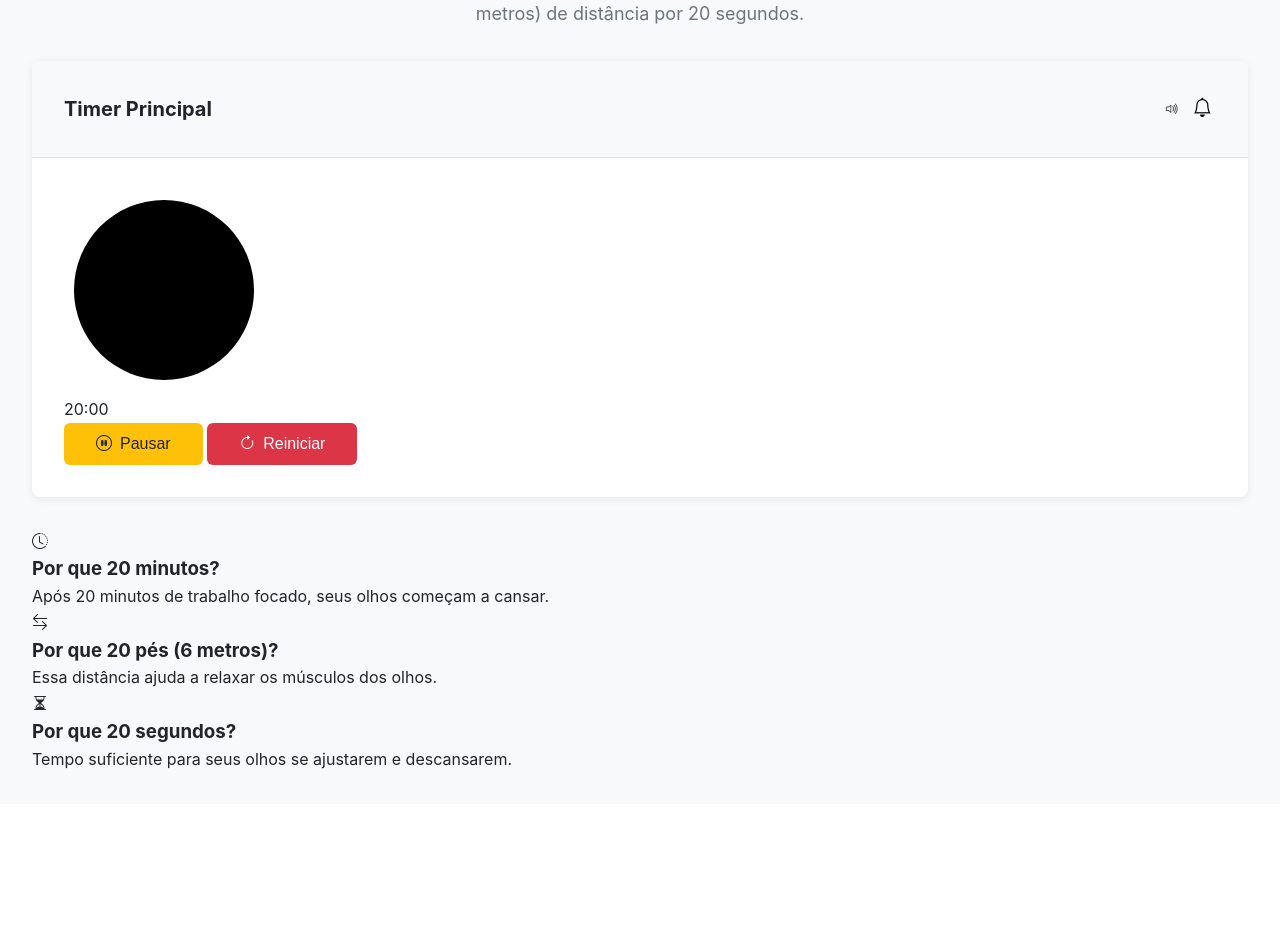
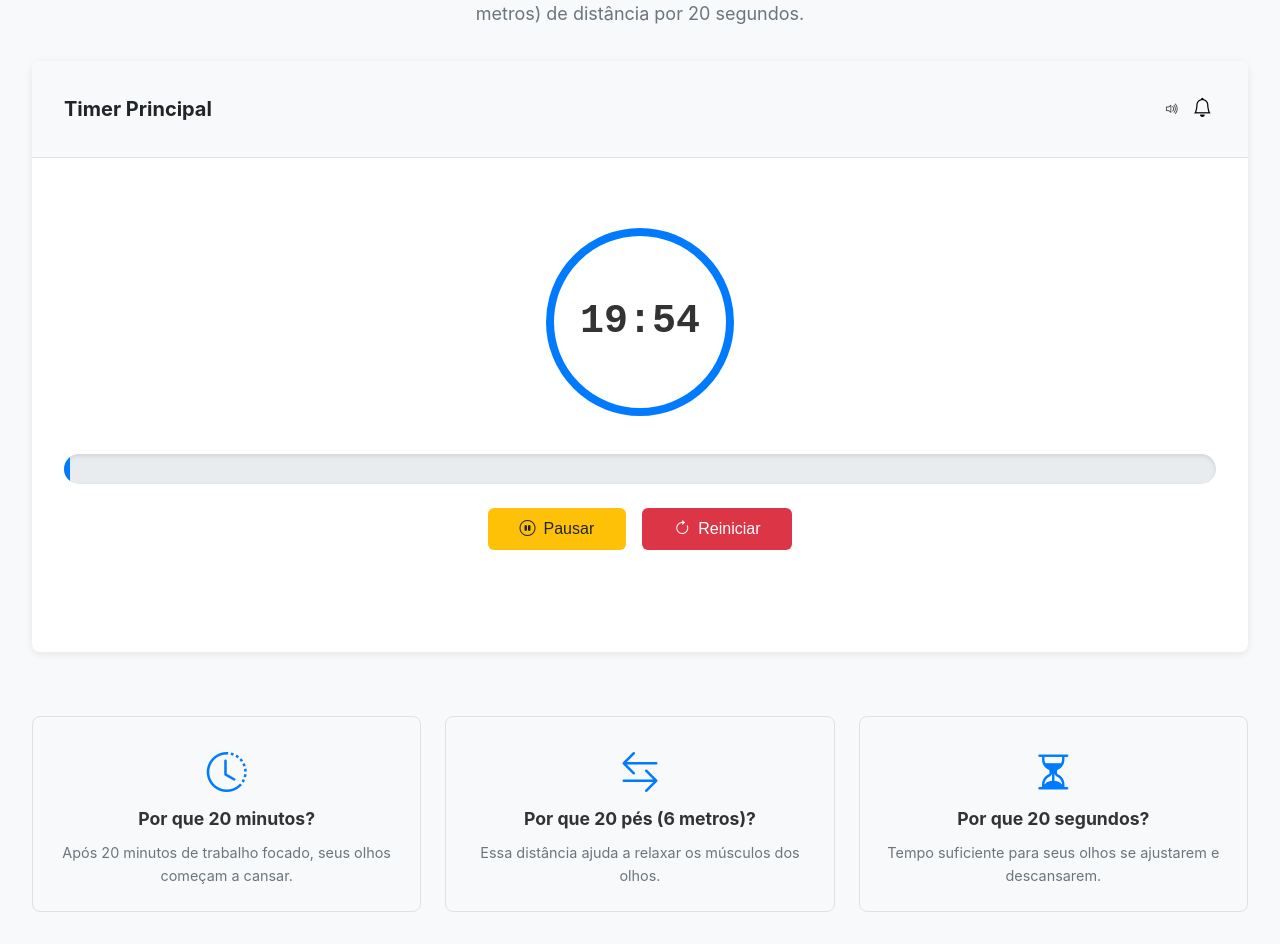
Before and after one commit to CadanDev/cadan_utility, a PHP site: page /eye-rest.html in a window 1280 px wide. Shown: the part 211-1155 px from the top of the page. Before the commit the page ends 980 px from the top, so only its background shows below. Run offline with PHP 8.4, Linux system fonts and the light colour scheme.

Commit message:
Arrumado contador de olhos

```diff
--- a/css/styles.css
+++ b/css/styles.css
@@ -946,4 +946,161 @@ body {
   }
 }
 
+/* Estilos para Timer de Descanso dos Olhos */
+.timer-display {
+  display: flex;
+  justify-content: center;
+  align-items: center;
+  margin: 2rem 0;
+}
+
+.progress-ring {
+  position: relative;
+  width: 200px;
+  height: 200px;
+}
+
+.progress-ring svg {
+  transform: rotate(-90deg);
+}
+
+.progress-ring-circle {
+  stroke: #007bff;
+  stroke-width: 8;
+  fill: transparent;
+  stroke-dasharray: 565.48;
+  stroke-dashoffset: 0;
+  transition: stroke-dashoffset 0.35s;
+}
+
+.timer-text {
+  position: absolute;
+  top: 50%;
+  left: 50%;
+  transform: translate(-50%, -50%);
+  font-size: 2.5rem;
+  font-weight: 600;
+  color: #333;
+  font-family: 'Courier New', monospace;
+}
+
+.progress-bar-container {
+  width: 100%;
+  height: 30px;
+  background-color: #e9ecef;
+  border-radius: 15px;
+  overflow: hidden;
+  margin: 1.5rem 0;
+  box-shadow: inset 0 2px 4px rgba(0,0,0,0.1);
+}
+
+.progress-bar {
+  height: 100%;
+  background-color: #007bff;
+  transition: width 0.5s ease;
+  display: flex;
+  align-items: center;
+  justify-content: center;
+  color: white;
+  font-weight: 600;
+  font-size: 0.875rem;
+}
+
+.progress-bar.bg-success {
+  background-color: #28a745;
+}
+
+.progress-bar.bg-primary {
+  background-color: #007bff;
+}
+
+.timer-controls {
+  display: flex;
+  justify-content: center;
+  gap: 1rem;
+  flex-wrap: wrap;
+  margin: 1.5rem 0;
+}
+
+.status-message {
+  text-align: center;
+  font-size: 1.1rem;
+  font-weight: 500;
+  margin: 1rem 0;
+  min-height: 30px;
+}
+
+/* Estilos para botões desabilitados/pausados */
+.btn:disabled {
+  opacity: 0.5;
+  cursor: not-allowed;
+}
+
+.btn-secondary:disabled {
+  background-color: #6c757d;
+  border-color: #6c757d;
+}
+
+.btn-outline-warning {
+  color: #ffc107;
+  border-color: #ffc107;
+  background-color: transparent;
+}
+
+.btn-outline-warning:hover:not(:disabled) {
+  background-color: #ffc107;
+  color: #fff;
+}
+
+.btn-outline-danger {
+  color: #dc3545;
+  border-color: #dc3545;
+  background-color: transparent;
+}
+
+.btn-outline-danger:hover:not(:disabled) {
+  background-color: #dc3545;
+  color: #fff;
+}
+
+/* Info cards do timer */
+.info-cards {
+  display: grid;
+  grid-template-columns: repeat(auto-fit, minmax(250px, 1fr));
+  gap: 1.5rem;
+  margin-top: 2rem;
+}
+
+.info-card {
+  background: #f8f9fa;
+  padding: 1.5rem;
+  border-radius: 0.5rem;
+  text-align: center;
+  border: 1px solid #dee2e6;
+  transition: transform 0.2s ease, box-shadow 0.2s ease;
+}
+
+.info-card:hover {
+  transform: translateY(-5px);
+  box-shadow: 0 4px 8px rgba(0,0,0,0.1);
+}
+
+.info-card i {
+  font-size: 2.5rem;
+  color: #007bff;
+  margin-bottom: 1rem;
+}
+
+.info-card h3 {
+  font-size: 1.1rem;
+  margin-bottom: 0.5rem;
+  color: #333;
+}
+
+.info-card p {
+  font-size: 0.9rem;
+  color: #6c757d;
+  margin: 0;
+}
+
 /*# sourceMappingURL=styles.css.map */
--- a/js/utils.js
+++ b/js/utils.js
@@ -9,8 +9,9 @@ let notificationPermissionRequested = false;
  */
 function playSound() {
 	if (!audio) {
-		audio = new Audio('https://actions.google.com/sounds/v1/alarms/phone_alerts_and_rings.ogg');
-		audio.volume = 0.8; // Volume mais alto (0.0 a 1.0)
+		// Som mais suave e agradável
+		audio = new Audio('https://actions.google.com/sounds/v1/alarms/beep_short.ogg');
+		audio.volume = 0.6; // Volume moderado (0.0 a 1.0)
 		audio.loop = false;
 	}
 	audio.currentTime = 0;
```
Also changed, not shown: js/eyeRestTimer.js (+114 -4 lines).
